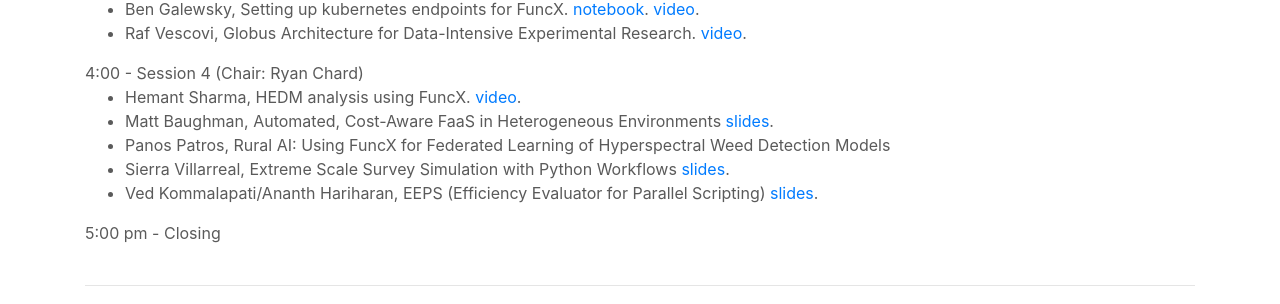
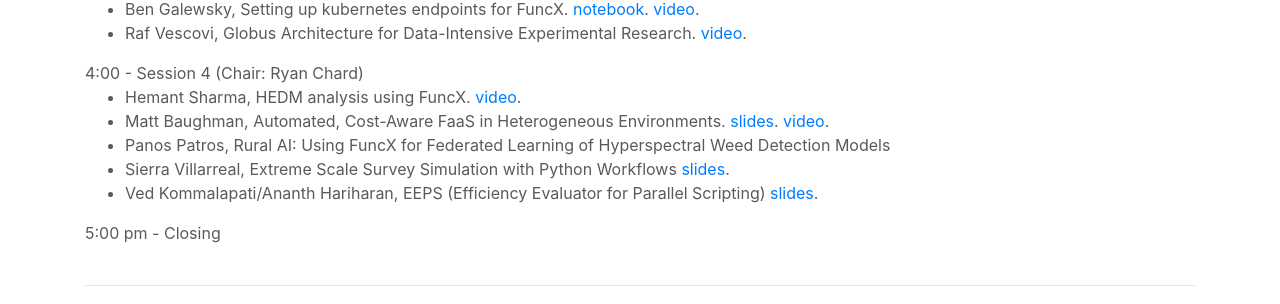
Before and after one commit to Parsl/parsl.github.io, a Jekyll site: the page built from parslfest2021.html, in a window 1280 px wide and 900 px high, scrolled down 1628 px. Shown: the part 149-453 px from the top of the window. Built offline with Jekyll 4.4.1, drawn with Linux system fonts in a browser that asks for light colours.

Commit message:
Add another parslfest video

```diff
--- a/parslfest2021.html
+++ b/parslfest2021.html
@@ -104,7 +104,7 @@
       4:00 - Session 4 (Chair: Ryan Chard)
       <ul>
         <li>Hemant Sharma, HEDM analysis using FuncX. <a href="https://www.youtube.com/watch?v=yqsBOvWYrV0">video</a>.</li>
-				<li>Matt Baughman, Automated, Cost-Aware FaaS in Heterogeneous Environments <a href='parslfest2021-files/baughman-delta.pdf'>slides</a>. </li>
+				<li>Matt Baughman, Automated, Cost-Aware FaaS in Heterogeneous Environments. <a href='parslfest2021-files/baughman-delta.pdf'>slides</a>. <a href="https://www.youtube.com/watch?v=Hu9jC-3GVG4">video</a>.</li>
 				<li>Panos Patros, Rural AI: Using FuncX for Federated Learning of Hyperspectral Weed Detection Models</li>
 				<li>Sierra Villarreal, Extreme Scale Survey Simulation with Python Workflows <a href='parslfest2021-files/villarreal-desc.pdf'>slides</a>.</li>
 				<li>Ved Kommalapati/Ananth Hariharan, EEPS (Efficiency Evaluator for Parallel Scripting) <a href='parslfest2021-files/hariharan-eeps.pdf'>slides</a>.</li>
```
